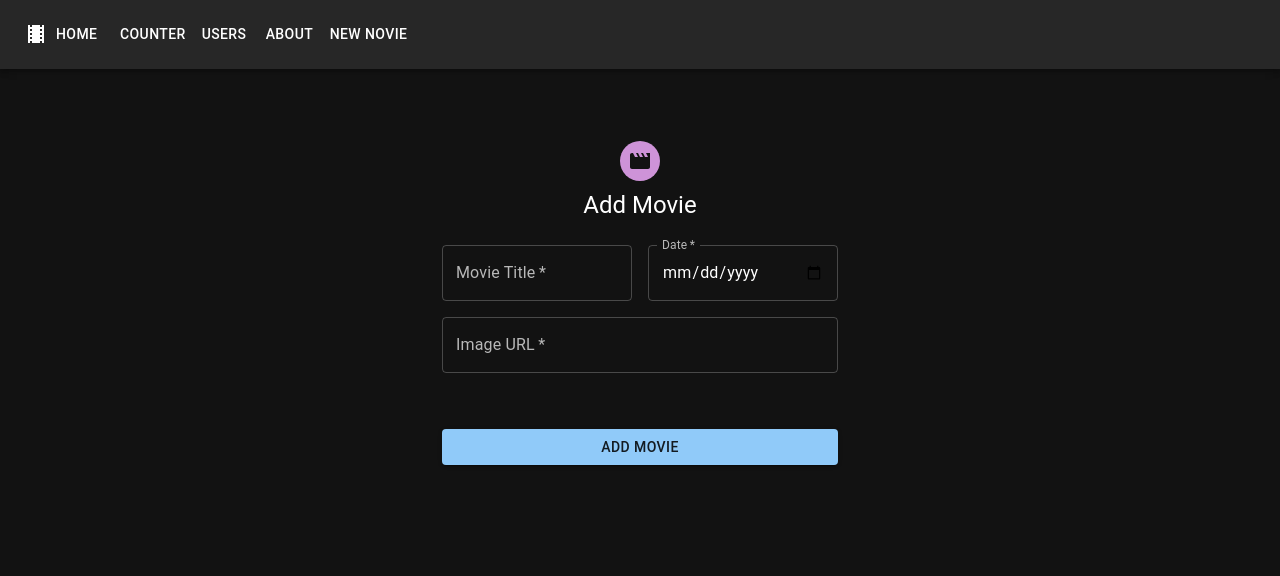
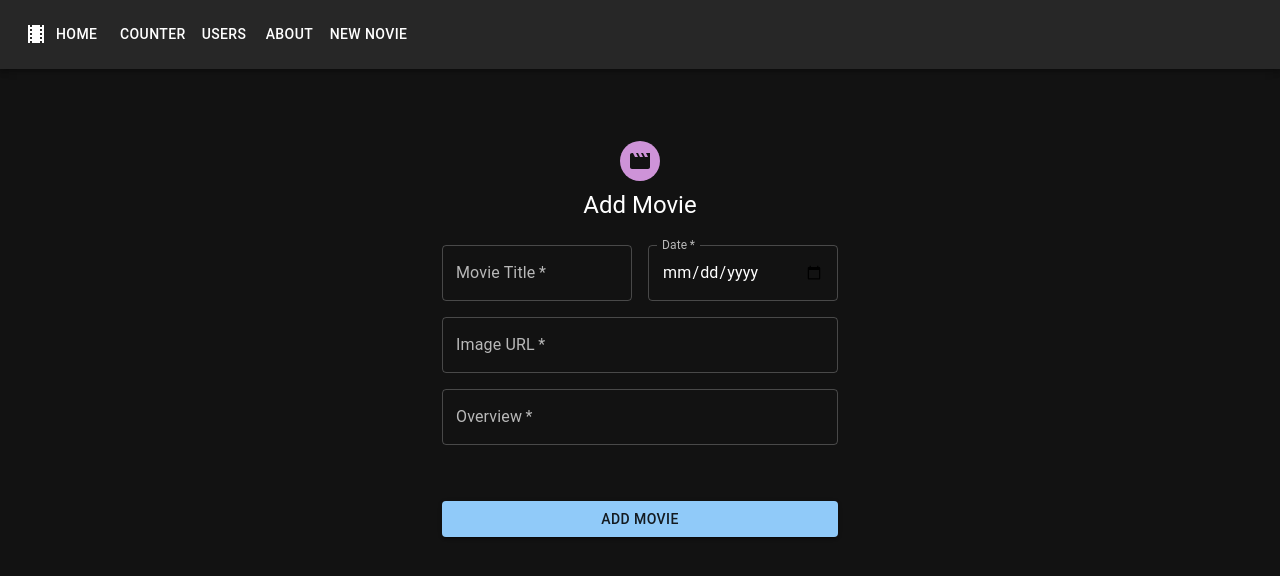
Before and after one commit to kazemammar/IN211-Projet, a React (Create React App) app in the folder frontend/: page /addmovie in a window 1280 px wide. Shown: the top 576 px of the page. Built offline with nearby package versions, Linux system fonts and the light colour scheme.

Commit message:
changed add_movie textFields names

```diff
--- a/frontend/src/components/AddMovieForm/AddMovieForm.js
+++ b/frontend/src/components/AddMovieForm/AddMovieForm.js
@@ -144,13 +144,30 @@ function AddMovieForm() {
                                     fullWidth
                                     id="imageUrl"
                                     label="Image URL"
-                                    name="imageUrl"
+                                    name="poster_path"
                                     autoComplete="imageUrl"
                                     value={formValues.poster_path}
                                     onChange={event =>
                                         setFormValues({
                                             ...formValues,
                                             poster_path: event.target.value,
+                                        })
+                                    }
+                                />
+                            </Grid>
+                            <Grid item xs={12}>
+                                <TextField
+                                    required
+                                    fullWidth
+                                    id="overview"
+                                    label="Overview"
+                                    name="overview"
+                                    autoComplete="overview"
+                                    value={formValues.overview}
+                                    onChange={event =>
+                                        setFormValues({
+                                            ...formValues,
+                                            overview: event.target.value,
                                         })
                                     }
                                 />
```
